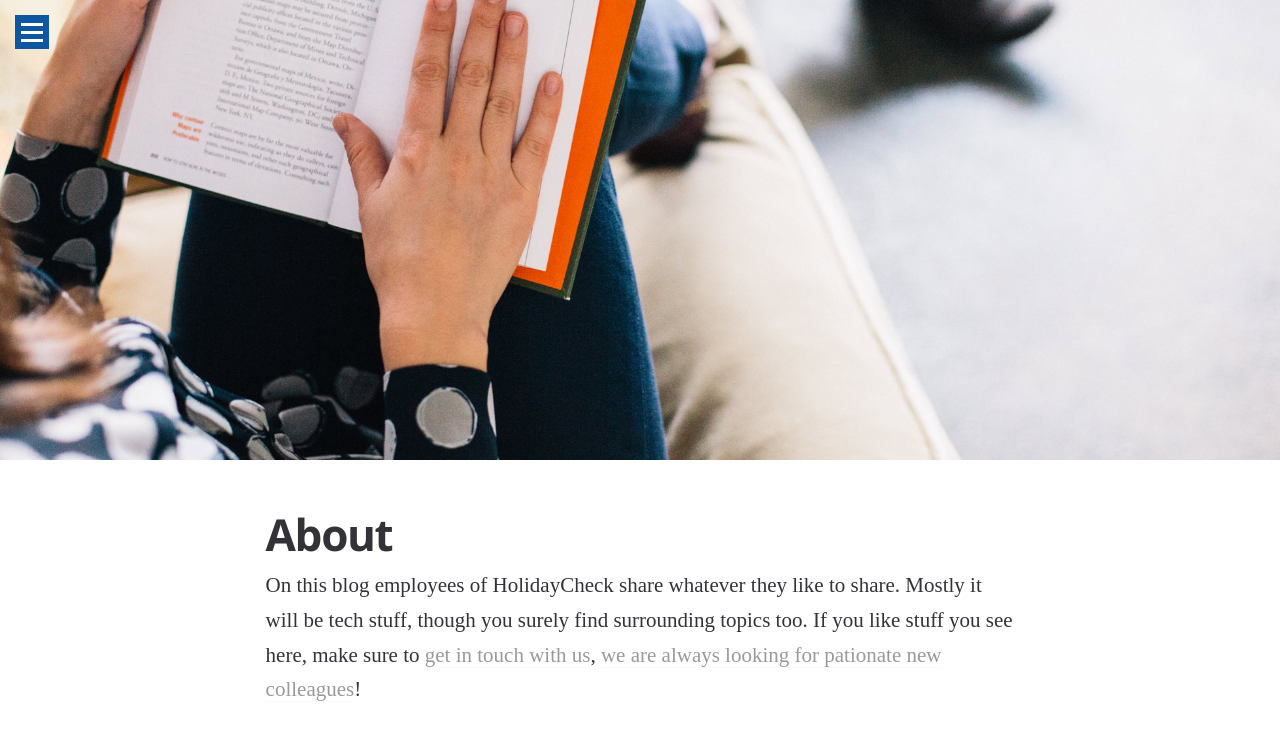
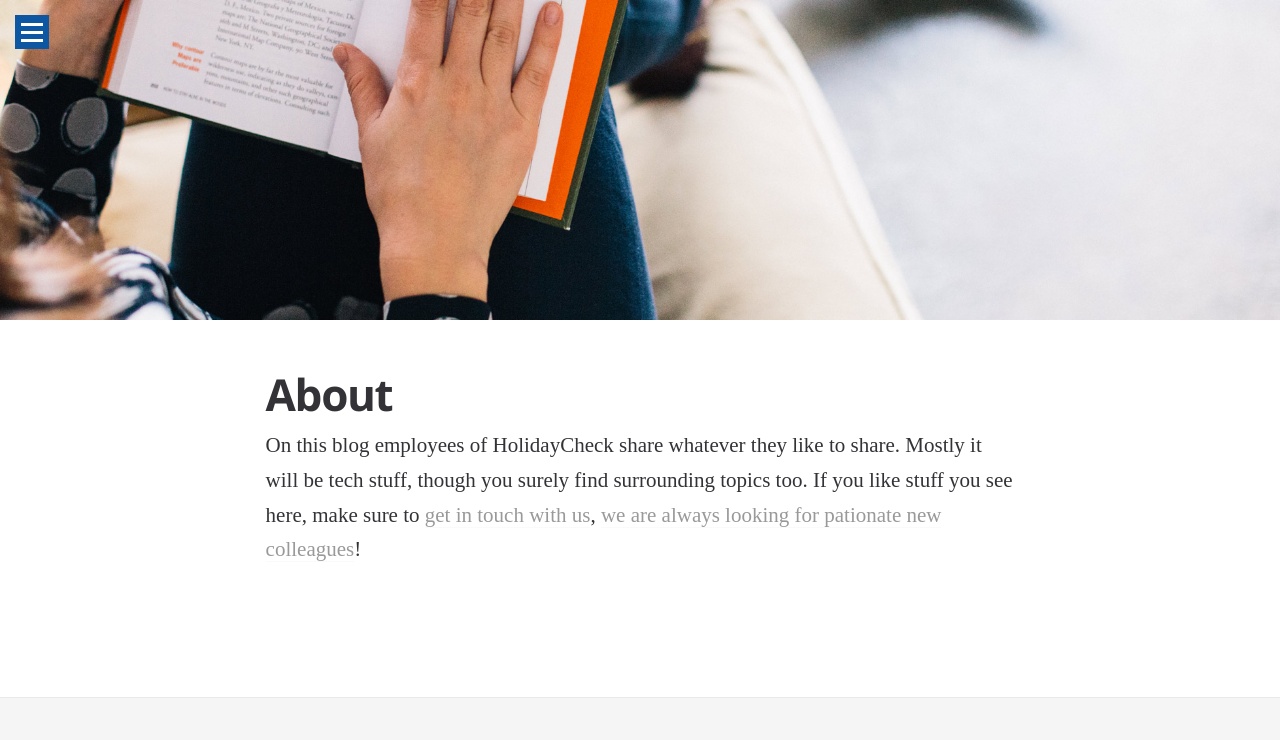
Before and after one commit to holidaycheck/tech-blog, a Jekyll site: the page built from about.md, in a window 1280 px wide. Shown: the top 740 px of the page. Built offline with Jekyll 4.4.1, drawn with Linux system fonts in a browser that asks for light colours; some web fonts are replaced.

Commit message:
Don't make the hero too big, so the reader can start reading instead of having to watch images.

```diff
--- a/_sass/partials/_single.sass
+++ b/_sass/partials/_single.sass
@@ -7,11 +7,11 @@
     background-size: cover
 
     +breakpoint(sm)
-        height: 300px
+        height: 280px
     +breakpoint(md)
-        height: 390px
+        height: 320px
     +breakpoint(lg)
-        height: 460px
+        height: 320px
 
 .meta
     +clearfix
```
